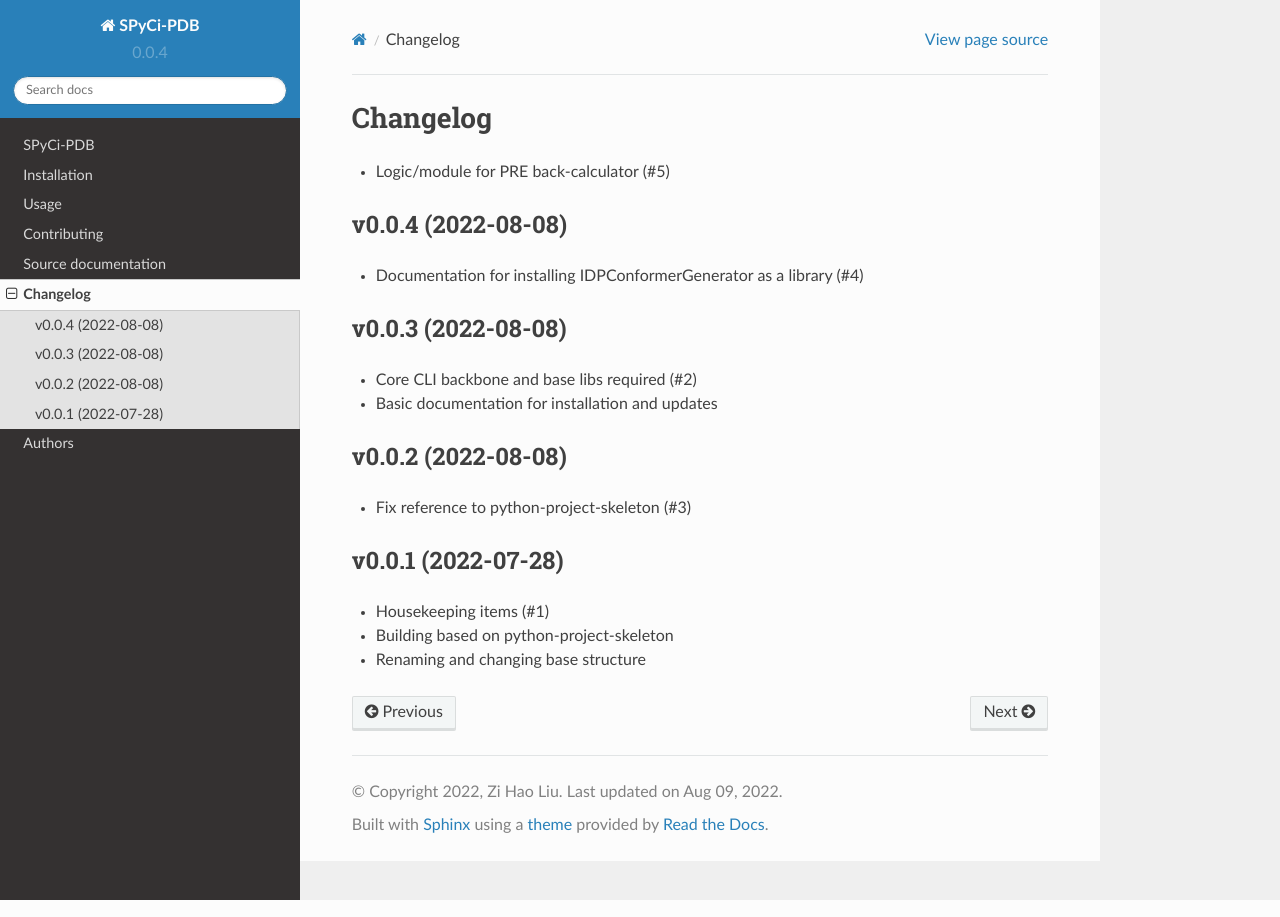
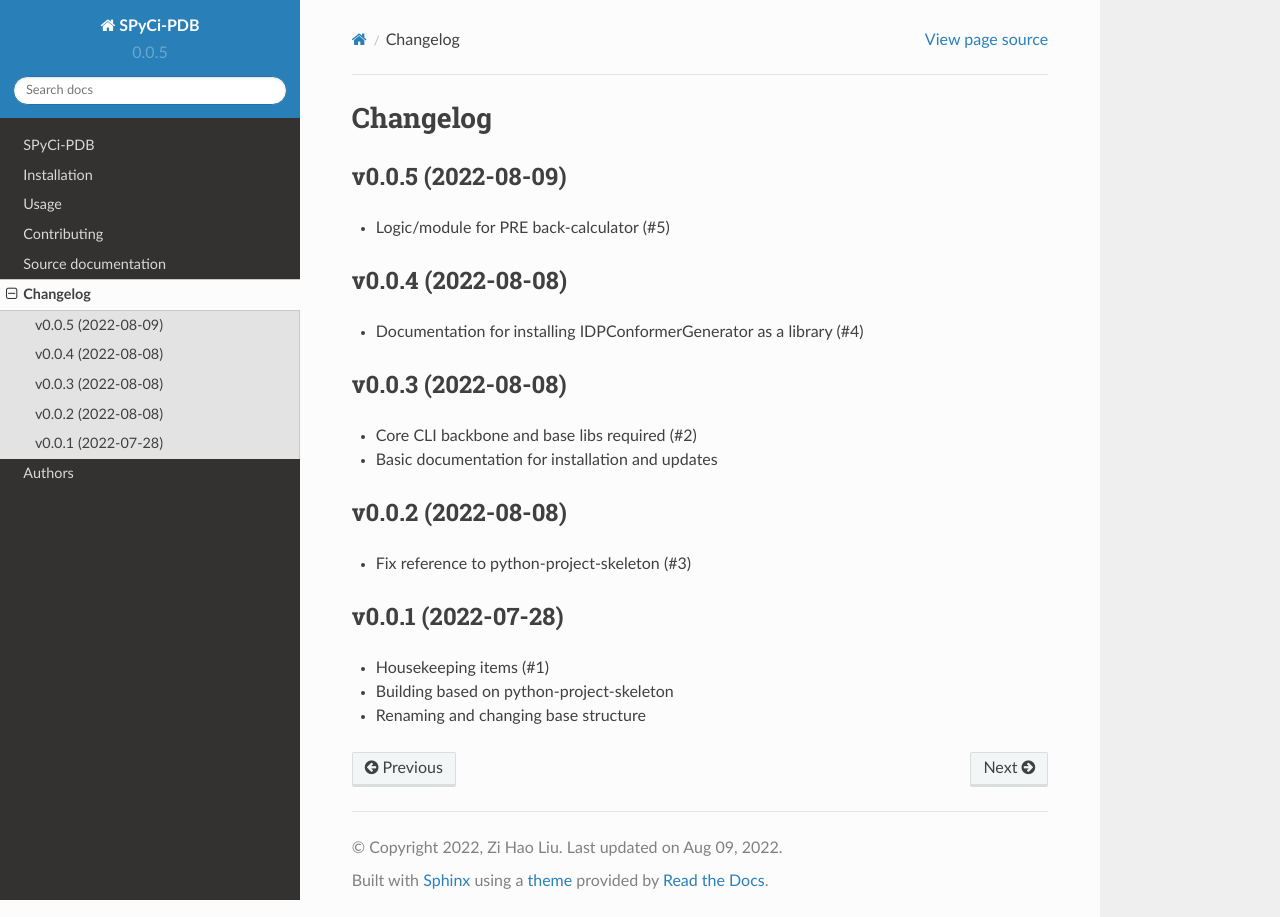
Before and after one commit to julie-forman-kay-lab/SPyCi-PDB, a Sphinx documentation site: the page built from docs/changelog.rst, in a window 1280 px wide. Built offline with Sphinx 7.4.7 and the Read the Docs theme 2.0.0, drawn with Linux system fonts in a browser that asks for light colours; pages that are not in the unit, such as notebooks, are missing from menus.

Commit message:
[SKIP] version bump 0.0.4 -> 0.0.5
Merge pull request #5 from menoliu/cli-pre

PRE Back-calculator Logic

```diff
--- a/CHANGELOG.rst
+++ b/CHANGELOG.rst
@@ -1,6 +1,9 @@
 
 Changelog
 =========
+
+v0.0.5 (2022-08-09)
+------------------------------------------------------------
 
 * Logic/module for PRE back-calculator (#5)
 
--- a/README.rst
+++ b/README.rst
@@ -10,4 +10,4 @@ Developed as a standalone program with integration into the IDPConformerGenerato
 Version
 -------
 
-v0.0.4
+v0.0.5
--- a/docs/conf.py
+++ b/docs/conf.py
@@ -48,7 +48,7 @@ project = 'SPyCi-PDB'
 year = '2022'
 author = 'Zi Hao Liu'
 copyright = '{0}, {1}'.format(year, author)
-version = release = '0.0.4'
+version = release = '0.0.5'
 
 pygments_style = 'trac'
 templates_path = ['.']
--- a/setup.py
+++ b/setup.py
@@ -36,7 +36,7 @@ long_description = '{}\n{}'.format(
 
 setup(
     name='spycipdb',
-    version='0.0.4',
+    version='0.0.5',
     description='Structural Python (Back) Calculator Interface for PDBs.',
     long_description=long_description,
     long_description_content_type='text/x-rst',
--- a/src/spycipdb/__init__.py
+++ b/src/spycipdb/__init__.py
@@ -84,4 +84,4 @@ def count_string_formatters(s):
 
 source_folder = Path(__file__).absparent
 
-__version__ = '0.0.4'
+__version__ = '0.0.5'
```
Also changed, not shown: .bumpversion.cfg.
